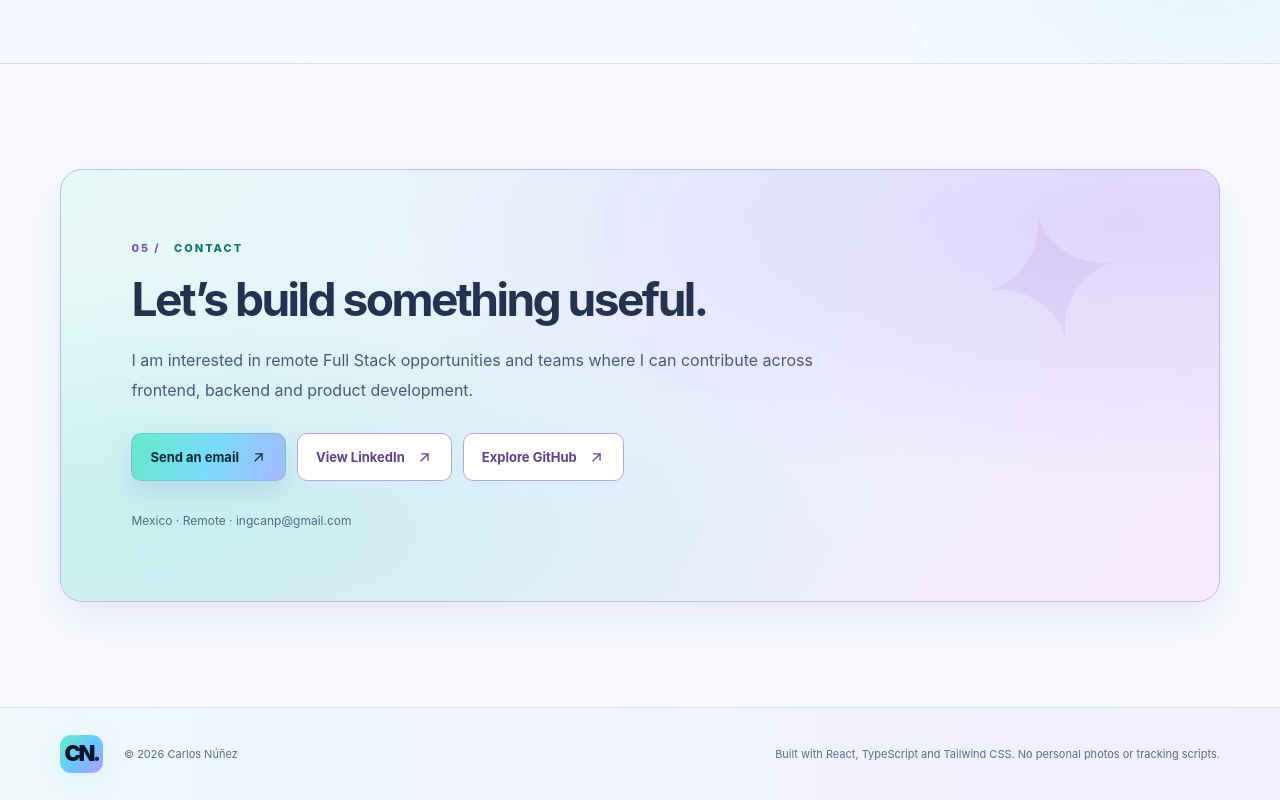
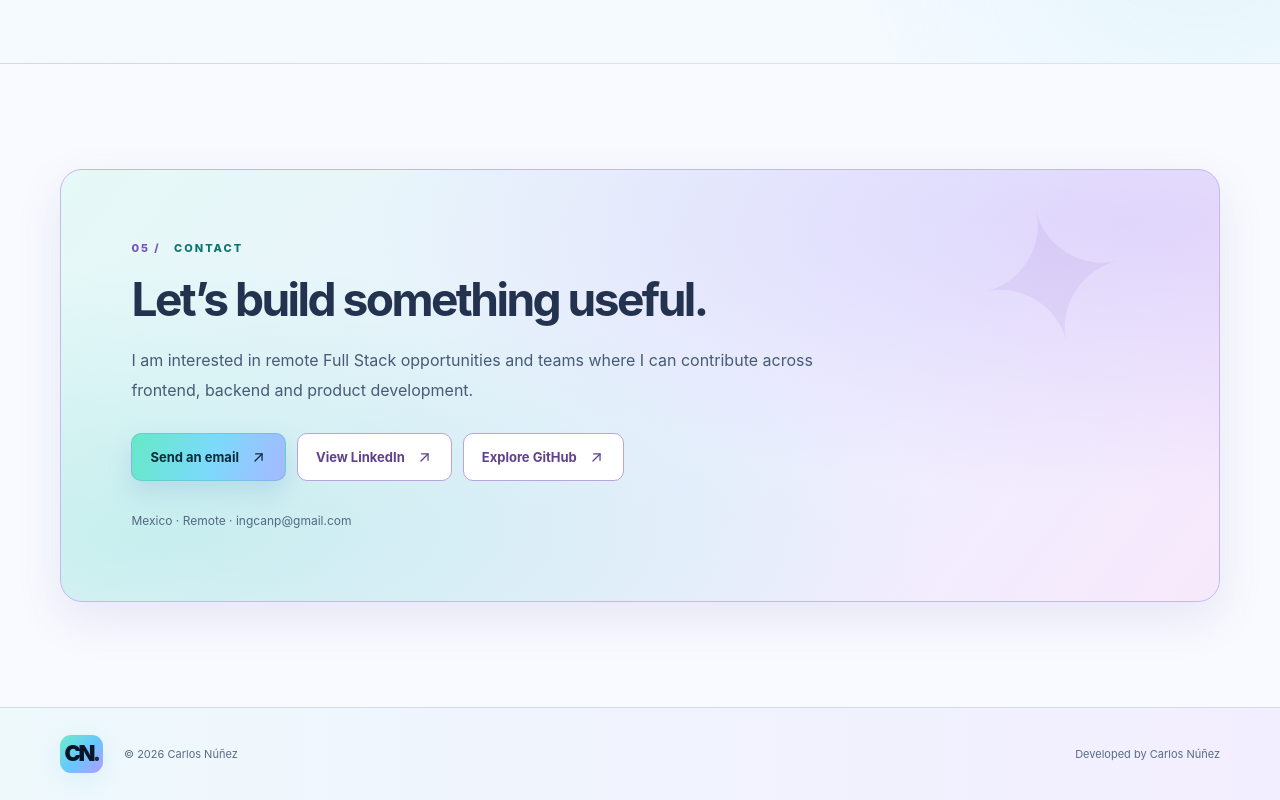
Before and after one commit to xxRevenantx/portafolio, a React (Vite) app: page / in a window 1280 px wide. Shown: the part 3989-4789 px from the top of the page. Built offline with nearby package versions, Linux system fonts and the light colour scheme.

Commit message:
copy: credit Carlos Núñez as portfolio developer in footer

```diff
--- a/src/App.tsx
+++ b/src/App.tsx
@@ -92,7 +92,7 @@ const translations = {
     linkedinAction: 'Ver LinkedIn',
     githubAction: 'Explorar GitHub',
     location: 'México · Remoto',
-    footer: 'Desarrollado con React, TypeScript y Tailwind CSS. Sin fotografías personales ni rastreadores.',
+    footer: 'Desarrollado por Carlos Núñez',
     privacy: 'Por confidencialidad, los casos de estudio no incluyen datos personales ni repositorios internos.',
     menuButton: 'Abrir menú',
   },
@@ -184,7 +184,7 @@ const translations = {
     linkedinAction: 'View LinkedIn',
     githubAction: 'Explore GitHub',
     location: 'Mexico · Remote',
-    footer: 'Built with React, TypeScript and Tailwind CSS. No personal photos or tracking scripts.',
+    footer: 'Developed by Carlos Núñez',
     privacy: 'For confidentiality, these case studies contain no personal data or internal repositories.',
     menuButton: 'Open menu',
   },
```
